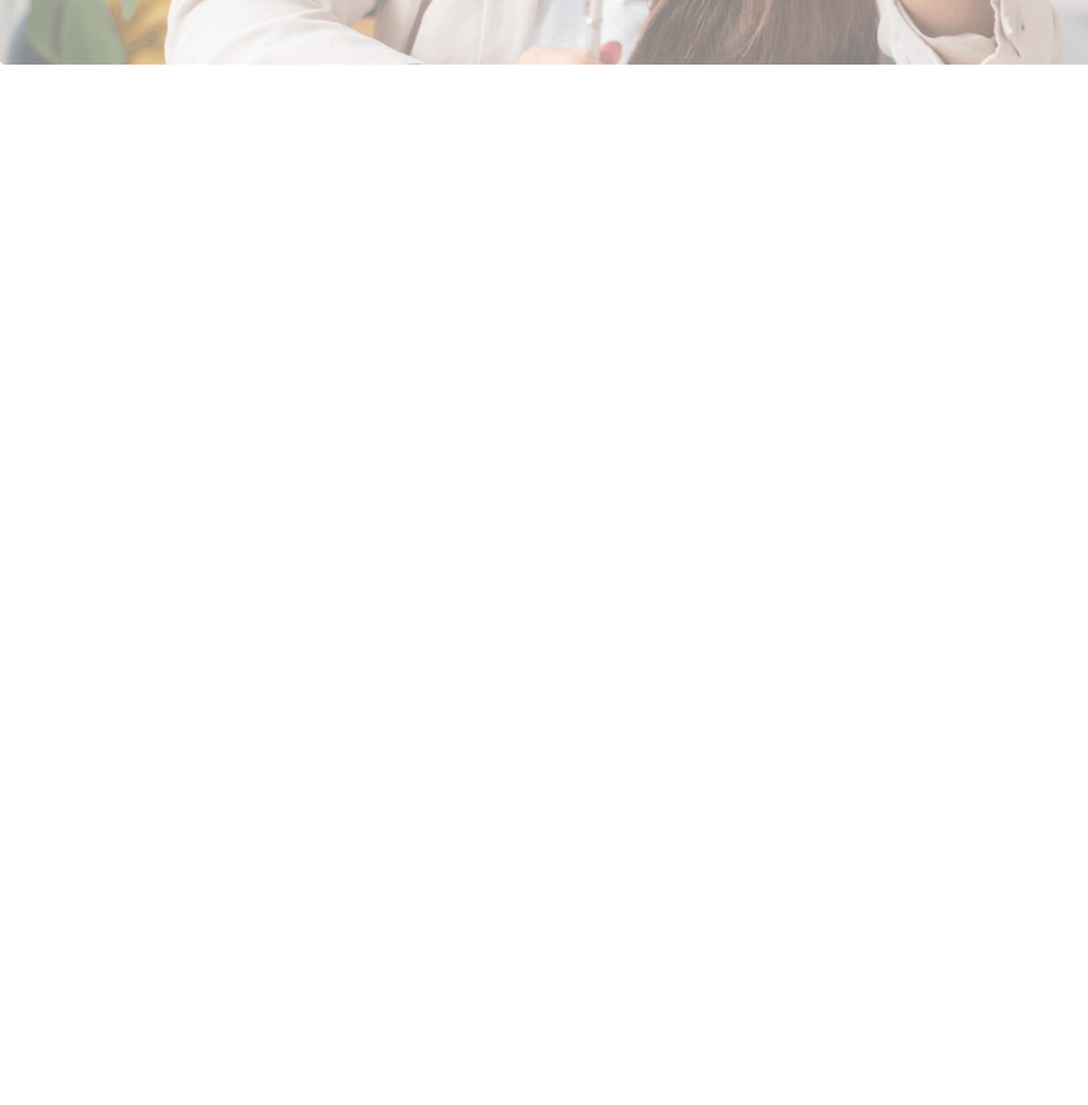
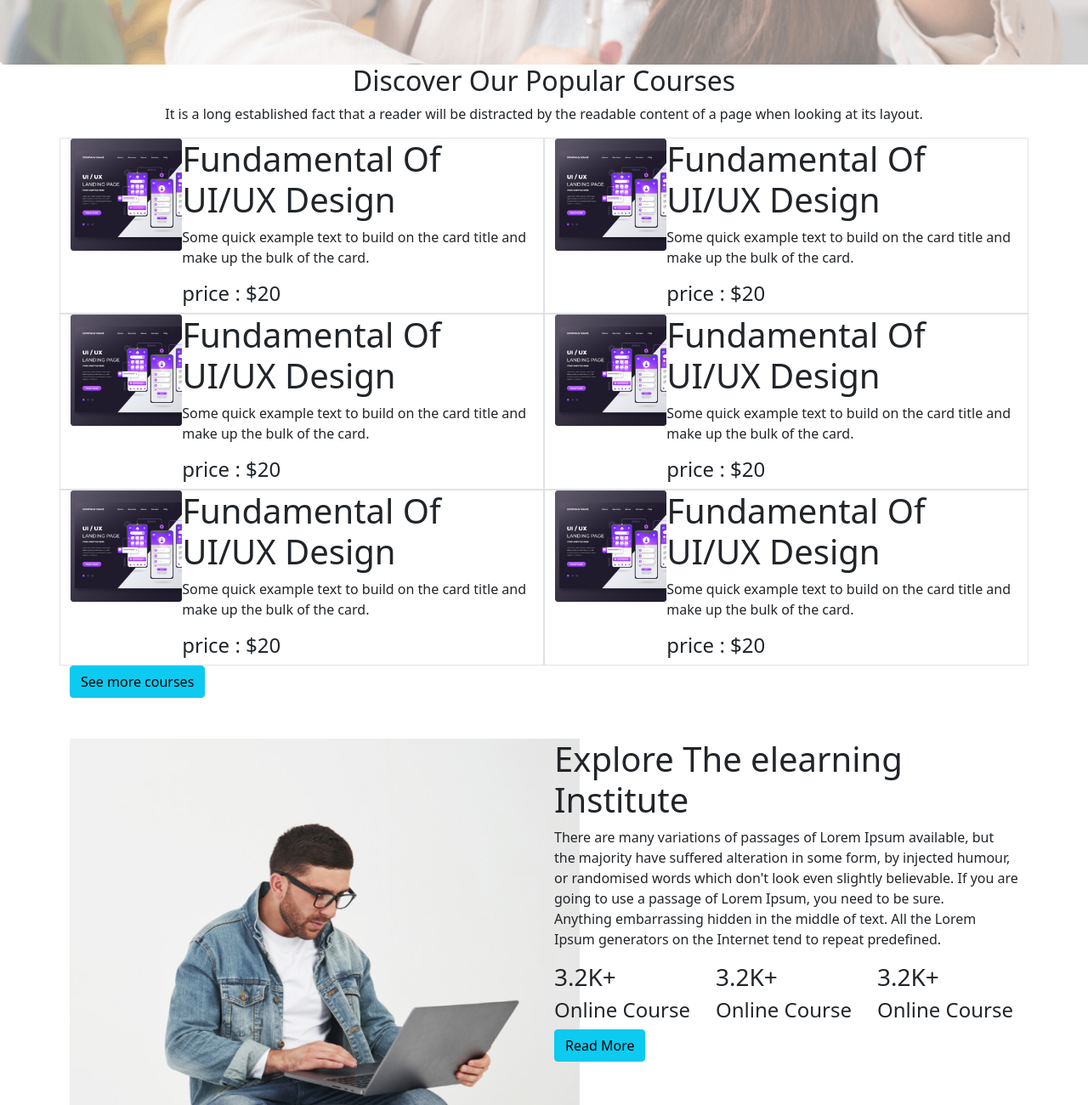
Before and after one commit to Faranna/Edtech, a plain HTML site: page index.html in a window 1280 px wide. Shown: the part 780-2080 px from the top of the page at 85% size. Before the commit the page ends 856 px from the top, so only its background shows below. Drawn offline with nearby package versions, Linux system fonts and the light colour scheme.

Commit message:
done upto explore

```diff
--- a/index.html
+++ b/index.html
@@ -63,6 +63,121 @@
             </div>
         </section>
     </header>
+    <section class="discover container">
+        <div class="text-center">
+            <h2>Discover Our Popular Courses</h2>
+            <p>It is a long established fact that a reader will be distracted by the readable content of a page when
+                looking at its layout.</p>
+        </div>
+        <div>
+            <div class="row">
+                <div class="col-md-6 d-flex border">
+                    <div>
+                        <img src="images/course/course-1.png" class="img-fluid" alt="">
+                    </div>
+                    <div>
+                        <h1>Fundamental Of UI/UX Design</h1>
+                        <p>Some quick example text to build on the card title and make up the bulk of the card.</p>
+                        <h4>price : $20 </h4>
+                    </div>
+                </div>
+                <div class="col-md-6 d-flex border">
+                    <div>
+                        <img src="images/course/course-1.png" class="img-fluid" alt="">
+                    </div>
+                    <div>
+                        <h1>Fundamental Of UI/UX Design</h1>
+                        <p>Some quick example text to build on the card title and make up the bulk of the card.</p>
+                        <h4>price : $20 </h4>
+                    </div>
+                </div>
+            </div>
+            <div class="row">
+                <div class="col-md-6 d-flex border">
+                    <div>
+                        <img src="images/course/course-1.png" class="img-fluid" alt="">
+                    </div>
+                    <div>
+                        <h1>Fundamental Of UI/UX Design</h1>
+                        <p>Some quick example text to build on the card title and make up the bulk of the card.</p>
+                        <h4>price : $20 </h4>
+                    </div>
+                </div>
+                <div class="col-md-6 d-flex border">
+                    <div>
+                        <img src="images/course/course-1.png" class="img-fluid" alt="">
+                    </div>
+                    <div>
+                        <h1>Fundamental Of UI/UX Design</h1>
+                        <p>Some quick example text to build on the card title and make up the bulk of the card.</p>
+                        <h4>price : $20 </h4>
+                    </div>
+                </div>
+            </div>
+            <div class="row">
+                <div class="col-md-6 d-flex border">
+                    <div>
+                        <img src="images/course/course-1.png" class="img-fluid" alt="">
+                    </div>
+                    <div>
+                        <h1>Fundamental Of UI/UX Design</h1>
+                        <p>Some quick example text to build on the card title and make up the bulk of the card.</p>
+                        <h4>price : $20 </h4>
+                    </div>
+                </div>
+                <div class="col-md-6 d-flex border">
+                    <div>
+                        <img src="images/course/course-1.png" class="img-fluid" alt="">
+                    </div>
+                    <div>
+                        <h1>Fundamental Of UI/UX Design</h1>
+                        <p>Some quick example text to build on the card title and make up the bulk of the card.</p>
+                        <h4>price : $20 </h4>
+                    </div>
+                </div>
+            </div>
+            <div class="btn btn-info text-center">See more courses</div>
+
+
+
+
+
+        </div>
+    </section>
+    <!-- explore -->
+    <section class="container my-5">
+        <div class="row">
+            <div class="col-md-6">
+                <img src="images/working.png" alt="">
+            </div>
+            <div class="col-md-6">
+                <h1>Explore The elearning Institute</h1>
+                <p>There are many variations of passages of Lorem Ipsum available, but the majority have suffered
+                    alteration in some form, by injected humour, or randomised words which don't look even slightly
+                    believable. If you are going to use a passage of Lorem Ipsum, you need to be sure.</br>
+
+                    Anything embarrassing hidden in the middle of text. All the Lorem Ipsum generators on the Internet
+                    tend to repeat predefined.</p>
+                <div class="row">
+                    <div class="col-md-4">
+                        <h3>3.2K+</h3>
+                        <h4>Online Course</h4>
+                    </div>
+                    <div class="col-md-4">
+                        <h3>3.2K+</h3>
+                        <h4>Online Course</h4>
+                    </div>
+                    <div class="col-md-4">
+                        <h3>3.2K+</h3>
+                        <h4>Online Course</h4>
+                    </div>
+                </div>
+                <div class="btn btn-info">
+                    Read More
+                </div>
+            </div>
+        </div>
+    </section>
 
 
     <script src="https://cdn.jsdelivr.net/npm/bootstrap@5.0.2/dist/js/bootstrap.bundle.min.js"></script>
```
